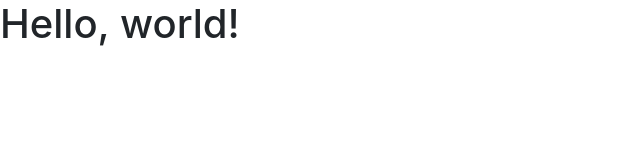
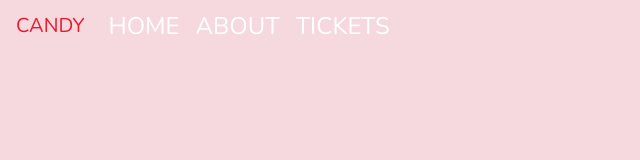
Before and after one commit to kevinlin47/Museum-of-Canday, a plain HTML site: page index.html in a window 1280 px wide. Shown: the whole page, without its empty margins (0-640 px from the left). Drawn offline with nearby package versions, Linux system fonts and the light colour scheme.

Commit message:
Navbar
Added navbar and css changes to it in the app.css file

```diff
--- a/app.css
+++ b/app.css
@@ -0,0 +1,21 @@
+body{
+	background: #f5d9df;
+	font-family: "Nunito", sans-serif;
+}
+
+#mainNavbar .navbar-brand{
+	color: #ea1c2c;
+}
+
+#mainNavbar .nav-link{
+	color: white;
+}
+
+#mainNavbar .nav-link:hover{
+	color: #ea1c2c;
+}
+
+#mainNavbar{
+	font-size: 1.5rem;
+	font-weight: 100;
+}
--- a/index.html
+++ b/index.html
@@ -8,10 +8,34 @@
     <!-- Bootstrap CSS -->
     <link rel="stylesheet" href="https://stackpath.bootstrapcdn.com/bootstrap/4.2.1/css/bootstrap.min.css" integrity="sha384-GJzZqFGwb1QTTN6wy59ffF1BuGJpLSa9DkKMp0DgiMDm4iYMj70gZWKYbI706tWS" crossorigin="anonymous">
 
-    <title>Hello, world!</title>
+    <!-- Google Font -->
+    <link href="https://fonts.googleapis.com/css?family=Nunito:200,300,400,700" rel="stylesheet">
+
+    <!-- Custom CSS -->
+    <link rel="stylesheet" type="text/css" href="app.css">
+
+    <title>Museum of Candy</title>
   </head>
   <body>
-    <h1>Hello, world!</h1>
+    <nav id="mainNavbar" class="navbar navbar-dark navbar-expand-md py-0 fixed-top">
+    	<a href="#" class="navbar-brand">CANDY</a>
+    	<button class="navbar-toggler" data-toggle="collapse" data-target="#navLinks" aria-label="Toggle navigation">
+    		<span class="navbar-toggler-icon"></span>
+    	</button>
+    		<div class="collapse navbar-collapse" id="navLinks">
+    			<ul class="navbar-nav">
+    				<li class="nav-item">
+    					<a href="" class="nav-link">HOME</a>
+    				</li>
+    				<li class="nav-item">
+    					<a href="" class="nav-link">ABOUT</a>
+    				</li>
+    				<li class="nav-item">
+    					<a href="" class="nav-link">TICKETS</a>
+    				</li>
+    			</ul>
+    		</div>
+    </nav>
 
     <!-- Optional JavaScript -->
     <!-- jQuery first, then Popper.js, then Bootstrap JS -->
```
